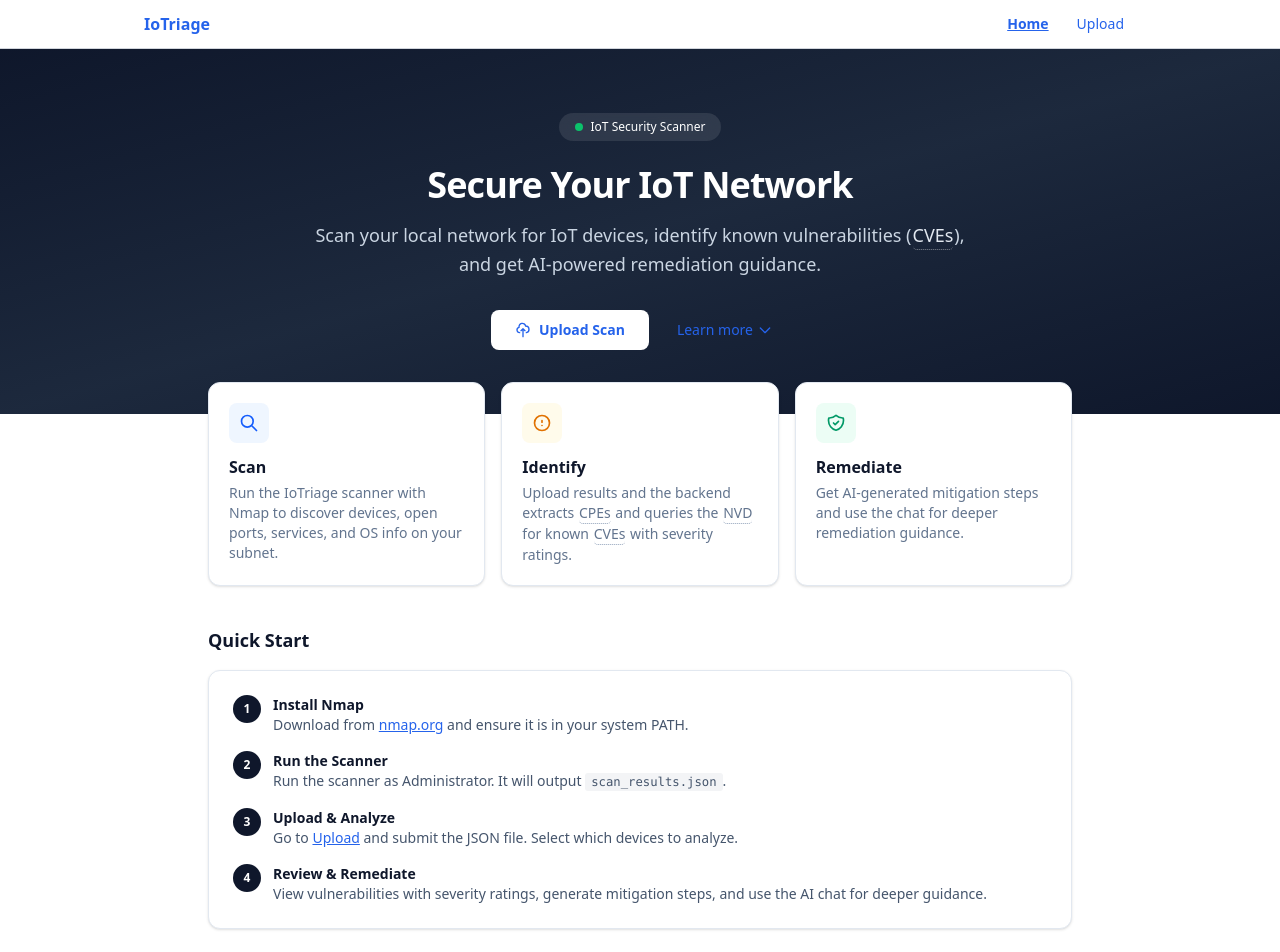
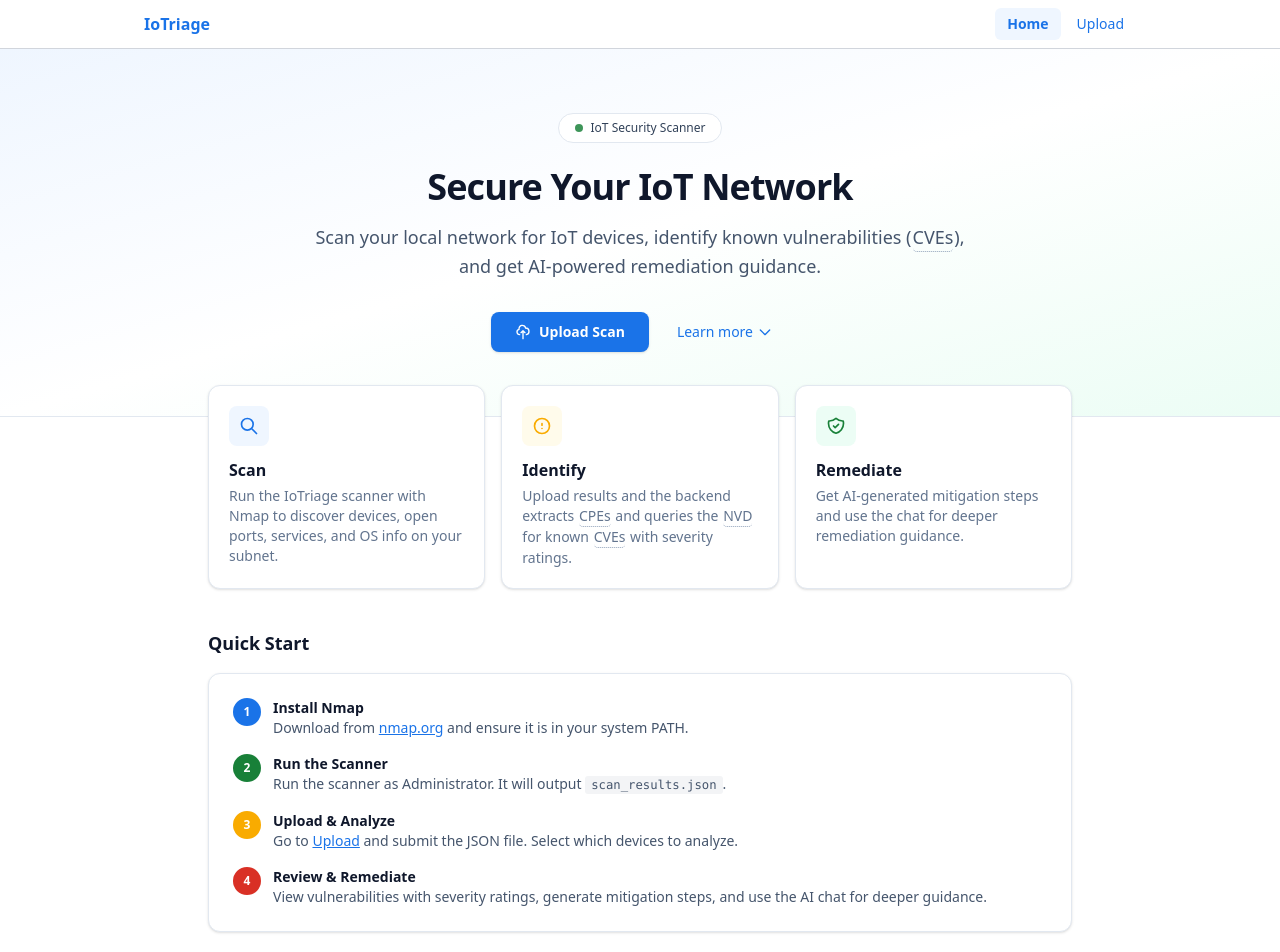
Before and after one commit to kagrawal6/Iotriage-Google-capstone, a React (Vite) app in the folder frontend/: page / in a window 1280 px wide. Shown: the top 952 px of the page. Built offline with nearby package versions, Linux system fonts and the light colour scheme.

Commit message:
Changed theme to google theme and made all buttons readable

```diff
--- a/frontend/src/components/ChatWindow.jsx
+++ b/frontend/src/components/ChatWindow.jsx
@@ -98,12 +98,12 @@
             }`}
           >
             {msg.role === "assistant" && (
-              <div className="w-7 h-7 rounded-full bg-slate-900 text-white flex items-center justify-center text-xs font-bold mr-2 mt-0.5 shrink-0">AI</div>
+              <div className="w-7 h-7 rounded-full bg-[#188038] text-white flex items-center justify-center text-xs font-bold mr-2 mt-0.5 shrink-0">AI</div>
             )}
             <div
               className={`max-w-[75%] rounded-xl px-4 py-2.5 text-sm ${
                 msg.role === "user"
-                  ? "bg-slate-900 text-white"
+                  ? "bg-[#1a73e8] text-white"
                   : "bg-white border border-slate-200 text-slate-700 shadow-sm"
               }`}
             >
@@ -139,7 +139,7 @@
         <button
           type="submit"
           disabled={!scanResults || !input.trim() || isSending}
-          className="bg-slate-900 text-white hover:bg-blue-600 disabled:opacity-40 disabled:cursor-not-allowed px-5 py-2.5 rounded-lg text-sm font-medium transition-colors"
+          className="bg-[#1a73e8] text-white hover:bg-[#1765cc] disabled:opacity-40 disabled:cursor-not-allowed px-5 py-2.5 rounded-lg text-sm font-medium transition-colors"
         >
           Send
         </button>
--- a/frontend/src/components/DeviceCard.jsx
+++ b/frontend/src/components/DeviceCard.jsx
@@ -66,7 +66,7 @@
         {/* CTA */}
         <div className="flex items-center justify-between pt-3 border-t border-slate-100">
           <p className="text-[11px] text-slate-400">Tap to see full details & fixes</p>
-          <span className="inline-flex items-center gap-1 text-xs font-medium text-slate-400 group-hover:text-blue-600 transition-colors">
+          <span className="inline-flex items-center gap-1 text-xs font-medium text-slate-400 group-hover:text-[#1a73e8] transition-colors">
             View
             <svg className="w-3.5 h-3.5" fill="none" viewBox="0 0 24 24" stroke="currentColor" strokeWidth={2}>
               <path strokeLinecap="round" strokeLinejoin="round" d="M9 5l7 7-7 7" />
--- a/frontend/src/components/Navbar.jsx
+++ b/frontend/src/components/Navbar.jsx
@@ -4,30 +4,41 @@
 export default function Navbar() {
   const { scanResults, scanHistory } = useScan();
 
-  const linkClass = ({ isActive }) =>
-    `px-3 py-1 text-sm ${
-      isActive
-        ? "font-bold underline"
-        : "text-gray-600 hover:text-black hover:underline"
-    }`;
+  const linkClass = (tone) => ({ isActive }) => {
+    const tones = {
+      blue: isActive
+        ? "text-[#1a73e8] bg-blue-50 font-semibold"
+        : "text-slate-600 hover:text-[#1a73e8] hover:bg-blue-50/70",
+      green: isActive
+        ? "text-[#188038] bg-emerald-50 font-semibold"
+        : "text-slate-600 hover:text-[#188038] hover:bg-emerald-50/80",
+      yellow: isActive
+        ? "text-[#f9ab00] bg-amber-50 font-semibold"
+        : "text-slate-600 hover:text-[#f9ab00] hover:bg-amber-50",
+      red: isActive
+        ? "text-[#d93025] bg-red-50 font-semibold"
+        : "text-slate-600 hover:text-[#d93025] hover:bg-red-50/80",
+    };
+    return `px-3 py-1.5 text-sm rounded-md transition-colors ${tones[tone]}`;
+  };
 
   return (
     <nav className="border-b border-gray-300 bg-white sticky top-0 z-50">
       <div className="max-w-5xl mx-auto px-4">
         <div className="flex items-center justify-between h-12">
-          <NavLink to="/" className="text-base font-bold text-black">
+          <NavLink to="/" className="text-base font-bold text-[#1a73e8]">
             IoTriage
           </NavLink>
 
           <div className="flex items-center gap-1">
-            <NavLink to="/" className={linkClass}>
+            <NavLink to="/" className={linkClass("blue")}>
               Home
             </NavLink>
-            <NavLink to="/upload" className={linkClass}>
+            <NavLink to="/upload" className={linkClass("green")}>
               Upload
             </NavLink>
             {scanHistory.length > 0 && (
-              <NavLink to="/history" className={linkClass}>
+              <NavLink to="/history" className={linkClass("yellow")}>
                 History
                 {scanHistory.length > 0 && (
                   <span className="ml-1 text-xs text-gray-400">
@@ -38,10 +49,10 @@
             )}
             {scanResults && (
               <>
-                <NavLink to="/results" className={linkClass}>
+                <NavLink to="/results" className={linkClass("red")}>
                   Results
                 </NavLink>
-                <NavLink to="/chat" className={linkClass}>
+                <NavLink to="/chat" className={linkClass("blue")}>
                   Chat
                 </NavLink>
               </>
--- a/frontend/src/components/VulnerabilityCard.jsx
+++ b/frontend/src/components/VulnerabilityCard.jsx
@@ -129,7 +129,7 @@
           <button
             onClick={handleGenerateMitigation}
             disabled={loading}
-            className="inline-flex items-center gap-1.5 text-xs font-medium text-blue-600 border border-blue-200 bg-blue-50 rounded-lg px-3 py-1.5 hover:bg-blue-100 disabled:opacity-50 transition-colors"
+            className="inline-flex items-center gap-1.5 text-xs font-medium text-white border border-[#1a73e8] bg-[#1a73e8] rounded-lg px-3 py-1.5 hover:bg-[#1765cc] hover:border-[#1765cc] disabled:opacity-50 transition-colors"
           >
             <svg className="w-3.5 h-3.5" fill="none" viewBox="0 0 24 24" stroke="currentColor" strokeWidth={2}>
               <path strokeLinecap="round" strokeLinejoin="round" d="M9 12l2 2 4-4m5.618-4.016A11.955 11.955 0 0112 2.944a11.955 11.955 0 01-8.618 3.04A12.02 12.02 0 003 9c0 5.591 3.824 10.29 9 11.622 5.176-1.332 9-6.03 9-11.622 0-1.042-.133-2.052-.382-3.016z" />
--- a/frontend/src/index.css
+++ b/frontend/src/index.css
@@ -9,7 +9,11 @@
 }
 
 a {
-  color: #2563eb;
+  color: #1a73e8;
+}
+
+a:hover {
+  color: #1765cc;
 }
 
 code {
--- a/frontend/src/pages/ChatPage.jsx
+++ b/frontend/src/pages/ChatPage.jsx
@@ -31,7 +31,7 @@
         </div>
         <Link
           to="/results"
-          className="inline-flex items-center gap-1 text-sm text-slate-500 hover:text-slate-900 transition-colors"
+          className="inline-flex items-center gap-1 text-sm text-[#1a73e8] hover:text-[#1765cc] transition-colors"
         >
           <svg className="w-4 h-4" fill="none" viewBox="0 0 24 24" stroke="currentColor" strokeWidth={2}>
             <path strokeLinecap="round" strokeLinejoin="round" d="M10 19l-7-7m0 0l7-7m-7 7h18" />
@@ -41,7 +41,7 @@
       </div>
 
       {/* Gemini notice */}
-      <div className="bg-blue-50 border border-blue-200 rounded-lg px-3 py-2 mb-3 text-xs text-blue-700 flex items-center gap-2">
+      <div className="bg-blue-50 border border-blue-200 rounded-lg px-3 py-2 mb-3 text-xs text-[#1a73e8] flex items-center gap-2">
         <svg className="w-4 h-4 shrink-0" fill="none" viewBox="0 0 24 24" stroke="currentColor" strokeWidth={2}>
           <path strokeLinecap="round" strokeLinejoin="round" d="M13 16h-1v-4h-1m1-4h.01M21 12a9 9 0 11-18 0 9 9 0 0118 0z" />
         </svg>
@@ -51,7 +51,7 @@
       </div>
 
       {/* Chat window */}
-      <div className="flex-1 bg-slate-50 border border-slate-200 rounded-xl overflow-hidden flex flex-col shadow-sm">
+      <div className="flex-1 bg-white border border-slate-200 rounded-xl overflow-hidden flex flex-col shadow-sm">
         <ChatWindow />
       </div>
     </div>
--- a/frontend/src/pages/HomePage.jsx
+++ b/frontend/src/pages/HomePage.jsx
@@ -8,19 +8,19 @@
   return (
     <div>
       {/* Hero Section */}
-      <div className="bg-gradient-to-br from-slate-900 via-slate-800 to-slate-900 text-white">
+      <div className="bg-gradient-to-br from-blue-50 via-white to-emerald-50 text-slate-900 border-b border-slate-200">
         <div className="max-w-4xl mx-auto px-4 py-16 text-center">
-          <div className="inline-flex items-center gap-2 bg-white/10 backdrop-blur rounded-full px-4 py-1.5 text-xs font-medium mb-6">
-            <span className="w-2 h-2 rounded-full bg-green-400 animate-pulse" />
+          <div className="inline-flex items-center gap-2 bg-white rounded-full border border-slate-200 px-4 py-1.5 text-xs font-medium mb-6 text-slate-700">
+            <span className="w-2 h-2 rounded-full bg-[#188038] animate-pulse" />
             IoT Security Scanner
           </div>
           <h1 className="text-4xl font-bold mb-4 tracking-tight">
             Secure Your IoT Network
           </h1>
-          <p className="text-lg text-slate-300 max-w-2xl mx-auto mb-8">
+          <p className="text-lg text-slate-600 max-w-2xl mx-auto mb-8">
             Scan your local network for IoT devices, identify known
             vulnerabilities (
-            <TermTip term="CVE" variant="onDark">
+            <TermTip term="CVE">
               CVEs
             </TermTip>
             ), and get AI-powered remediation guidance.
@@ -28,7 +28,7 @@
           <div className="flex items-center justify-center gap-3">
             <Link
               to="/upload"
-              className="inline-flex items-center gap-2 bg-white text-slate-900 px-6 py-2.5 rounded-lg text-sm font-semibold hover:bg-blue-50 transition-colors"
+              className="inline-flex items-center gap-2 bg-[#1a73e8] !text-white px-6 py-2.5 rounded-lg text-sm font-semibold hover:bg-[#1765cc] transition-colors shadow-sm"
             >
               <svg className="w-4 h-4" fill="none" viewBox="0 0 24 24" stroke="currentColor" strokeWidth={2}>
                 <path strokeLinecap="round" strokeLinejoin="round" d="M7 16a4 4 0 01-.88-7.903A5 5 0 1115.9 6L16 6a5 5 0 011 9.9M15 13l-3-3m0 0l-3 3m3-3v12" />
@@ -37,7 +37,7 @@
             </Link>
             <a
               href="#how-it-works"
-              className="inline-flex items-center gap-1 text-white/80 hover:text-white px-4 py-2.5 text-sm font-medium transition-colors"
+              className="inline-flex items-center gap-1 text-[#188038] hover:text-[#0f9d58] px-4 py-2.5 text-sm font-medium transition-colors"
             >
               Learn more
               <svg className="w-4 h-4" fill="none" viewBox="0 0 24 24" stroke="currentColor" strokeWidth={2}>
@@ -52,7 +52,7 @@
       <div className="max-w-4xl mx-auto px-4 -mt-8">
         <div className="grid md:grid-cols-3 gap-4">
           <div className="bg-white rounded-xl border border-slate-200 p-5 shadow-sm">
-            <div className="w-10 h-10 rounded-lg bg-blue-50 text-blue-600 flex items-center justify-center mb-3">
+            <div className="w-10 h-10 rounded-lg bg-blue-50 text-[#1a73e8] flex items-center justify-center mb-3">
               <svg className="w-5 h-5" fill="none" viewBox="0 0 24 24" stroke="currentColor" strokeWidth={2}>
                 <path strokeLinecap="round" strokeLinejoin="round" d="M21 21l-6-6m2-5a7 7 0 11-14 0 7 7 0 0114 0z" />
               </svg>
@@ -64,7 +64,7 @@
             </p>
           </div>
           <div className="bg-white rounded-xl border border-slate-200 p-5 shadow-sm">
-            <div className="w-10 h-10 rounded-lg bg-amber-50 text-amber-600 flex items-center justify-center mb-3">
+            <div className="w-10 h-10 rounded-lg bg-amber-50 text-[#f9ab00] flex items-center justify-center mb-3">
               <svg className="w-5 h-5" fill="none" viewBox="0 0 24 24" stroke="currentColor" strokeWidth={2}>
                 <path strokeLinecap="round" strokeLinejoin="round" d="M12 9v2m0 4h.01M21 12a9 9 0 11-18 0 9 9 0 0118 0z" />
               </svg>
@@ -78,7 +78,7 @@
             </p>
           </div>
           <div className="bg-white rounded-xl border border-slate-200 p-5 shadow-sm">
-            <div className="w-10 h-10 rounded-lg bg-emerald-50 text-emerald-600 flex items-center justify-center mb-3">
+            <div className="w-10 h-10 rounded-lg bg-emerald-50 text-[#188038] flex items-center justify-center mb-3">
               <svg className="w-5 h-5" fill="none" viewBox="0 0 24 24" stroke="currentColor" strokeWidth={2}>
                 <path strokeLinecap="round" strokeLinejoin="round" d="M9 12l2 2 4-4m5.618-4.016A11.955 11.955 0 0112 2.944a11.955 11.955 0 01-8.618 3.04A12.02 12.02 0 003 9c0 5.591 3.824 10.29 9 11.622 5.176-1.332 9-6.03 9-11.622 0-1.042-.133-2.052-.382-3.016z" />
               </svg>
@@ -99,12 +99,12 @@
           <div className="bg-white rounded-xl border border-slate-200 p-6 shadow-sm">
             <ol className="space-y-4 text-sm text-slate-600">
               <li className="flex gap-3">
-                <span className="shrink-0 w-7 h-7 rounded-full bg-slate-900 text-white flex items-center justify-center text-xs font-bold">1</span>
+                <span className="shrink-0 w-7 h-7 rounded-full bg-[#1a73e8] text-white flex items-center justify-center text-xs font-bold">1</span>
                 <div>
                   <p className="font-semibold text-slate-900">Install Nmap</p>
                   <p>
                     Download from{" "}
-                    <a href="https://nmap.org/download" target="_blank" rel="noreferrer" className="text-blue-600 underline">
+                    <a href="https://nmap.org/download" target="_blank" rel="noreferrer" className="text-[#1a73e8] underline">
                       nmap.org
                     </a>{" "}
                     and ensure it is in your system PATH.
@@ -112,7 +112,7 @@
                 </div>
               </li>
               <li className="flex gap-3">
-                <span className="shrink-0 w-7 h-7 rounded-full bg-slate-900 text-white flex items-center justify-center text-xs font-bold">2</span>
+                <span className="shrink-0 w-7 h-7 rounded-full bg-[#188038] text-white flex items-center justify-center text-xs font-bold">2</span>
                 <div>
                   <p className="font-semibold text-slate-900">Run the Scanner</p>
                   <p>
@@ -122,18 +122,18 @@
                 </div>
               </li>
               <li className="flex gap-3">
-                <span className="shrink-0 w-7 h-7 rounded-full bg-slate-900 text-white flex items-center justify-center text-xs font-bold">3</span>
+                <span className="shrink-0 w-7 h-7 rounded-full bg-[#f9ab00] text-white flex items-center justify-center text-xs font-bold">3</span>
                 <div>
                   <p className="font-semibold text-slate-900">Upload &amp; Analyze</p>
                   <p>
                     Go to{" "}
-                    <Link to="/upload" className="text-blue-600 underline">Upload</Link>{" "}
+                    <Link to="/upload" className="text-[#188038] underline">Upload</Link>{" "}
                     and submit the JSON file. Select which devices to analyze.
                   </p>
                 </div>
               </li>
               <li className="flex gap-3">
-                <span className="shrink-0 w-7 h-7 rounded-full bg-slate-900 text-white flex items-center justify-center text-xs font-bold">4</span>
+                <span className="shrink-0 w-7 h-7 rounded-full bg-[#d93025] text-white flex items-center justify-center text-xs font-bold">4</span>
                 <div>
                   <p className="font-semibold text-slate-900">Review &amp; Remediate</p>
                   <p>
@@ -157,7 +157,7 @@
             <a
               href="/api/download/scanner"
               download
-              className="inline-flex items-center gap-2 bg-slate-900 text-white px-5 py-2.5 text-sm rounded-lg font-medium hover:bg-blue-600 transition-colors"
+              className="inline-flex items-center gap-2 bg-[#188038] !text-white px-5 py-2.5 text-sm rounded-lg font-medium hover:bg-[#0f9d58] transition-colors"
             >
               Download NetworkScannerWizard.exe
             </a>
@@ -178,7 +178,7 @@
         <div className="text-center mt-10">
           <Link
             to="/upload"
-            className="inline-flex items-center gap-2 bg-slate-900 text-white px-6 py-2.5 rounded-lg text-sm font-semibold hover:bg-blue-600 transition-colors"
+            className="inline-flex items-center gap-2 bg-[#1a73e8] !text-white px-6 py-2.5 rounded-lg text-sm font-semibold hover:bg-[#1765cc] transition-colors"
           >
             Get Started
             <svg className="w-4 h-4" fill="none" viewBox="0 0 24 24" stroke="currentColor" strokeWidth={2}>
--- a/frontend/src/pages/ResultsPage.jsx
+++ b/frontend/src/pages/ResultsPage.jsx
@@ -34,7 +34,7 @@
         </div>
         <Link
           to="/chat"
-          className="inline-flex items-center gap-2 bg-slate-900 text-white px-4 py-2 rounded-lg text-sm font-medium hover:bg-blue-600 transition-colors"
+          className="inline-flex items-center gap-2 bg-[#1a73e8] !text-white px-4 py-2 rounded-lg text-sm font-medium hover:bg-[#1765cc] transition-colors"
         >
           <svg className="w-4 h-4" fill="none" viewBox="0 0 24 24" stroke="currentColor" strokeWidth={2}>
             <path strokeLinecap="round" strokeLinejoin="round" d="M8 10h.01M12 10h.01M16 10h.01M9 16H5a2 2 0 01-2-2V6a2 2 0 012-2h14a2 2 0 012 2v8a2 2 0 01-2 2h-5l-5 5v-5z" />
@@ -47,7 +47,7 @@
       <div className="grid grid-cols-2 sm:grid-cols-4 gap-3 mb-8">
         <div className="bg-white rounded-xl border border-slate-200 p-4 shadow-sm">
           <div className="flex items-center gap-3">
-            <div className="w-10 h-10 rounded-lg bg-blue-50 text-blue-600 flex items-center justify-center">
+            <div className="w-10 h-10 rounded-lg bg-blue-50 text-[#1a73e8] flex items-center justify-center">
               <svg className="w-5 h-5" fill="none" viewBox="0 0 24 24" stroke="currentColor" strokeWidth={2}>
                 <path strokeLinecap="round" strokeLinejoin="round" d="M9 3v2m6-2v2M9 19v2m6-2v2M5 9H3m2 6H3m18-6h-2m2 6h-2M7 19h10a2 2 0 002-2V7a2 2 0 00-2-2H7a2 2 0 00-2 2v10a2 2 0 002 2zM9 9h6v6H9V9z" />
               </svg>
@@ -60,7 +60,7 @@
         </div>
         <div className="bg-white rounded-xl border border-slate-200 p-4 shadow-sm">
           <div className="flex items-center gap-3">
-            <div className="w-10 h-10 rounded-lg bg-amber-50 text-amber-600 flex items-center justify-center">
+            <div className="w-10 h-10 rounded-lg bg-amber-50 text-[#f9ab00] flex items-center justify-center">
               <svg className="w-5 h-5" fill="none" viewBox="0 0 24 24" stroke="currentColor" strokeWidth={2}>
                 <path strokeLinecap="round" strokeLinejoin="round" d="M12 9v2m0 4h.01M21 12a9 9 0 11-18 0 9 9 0 0118 0z" />
               </svg>
```
Also changed, not shown: frontend/src/pages/DeviceDetailPage.jsx (+8 -8 lines), frontend/src/pages/ScanHistoryPage.jsx (+8 -8 lines), frontend/src/pages/UploadPage.jsx (+13 -9 lines).
